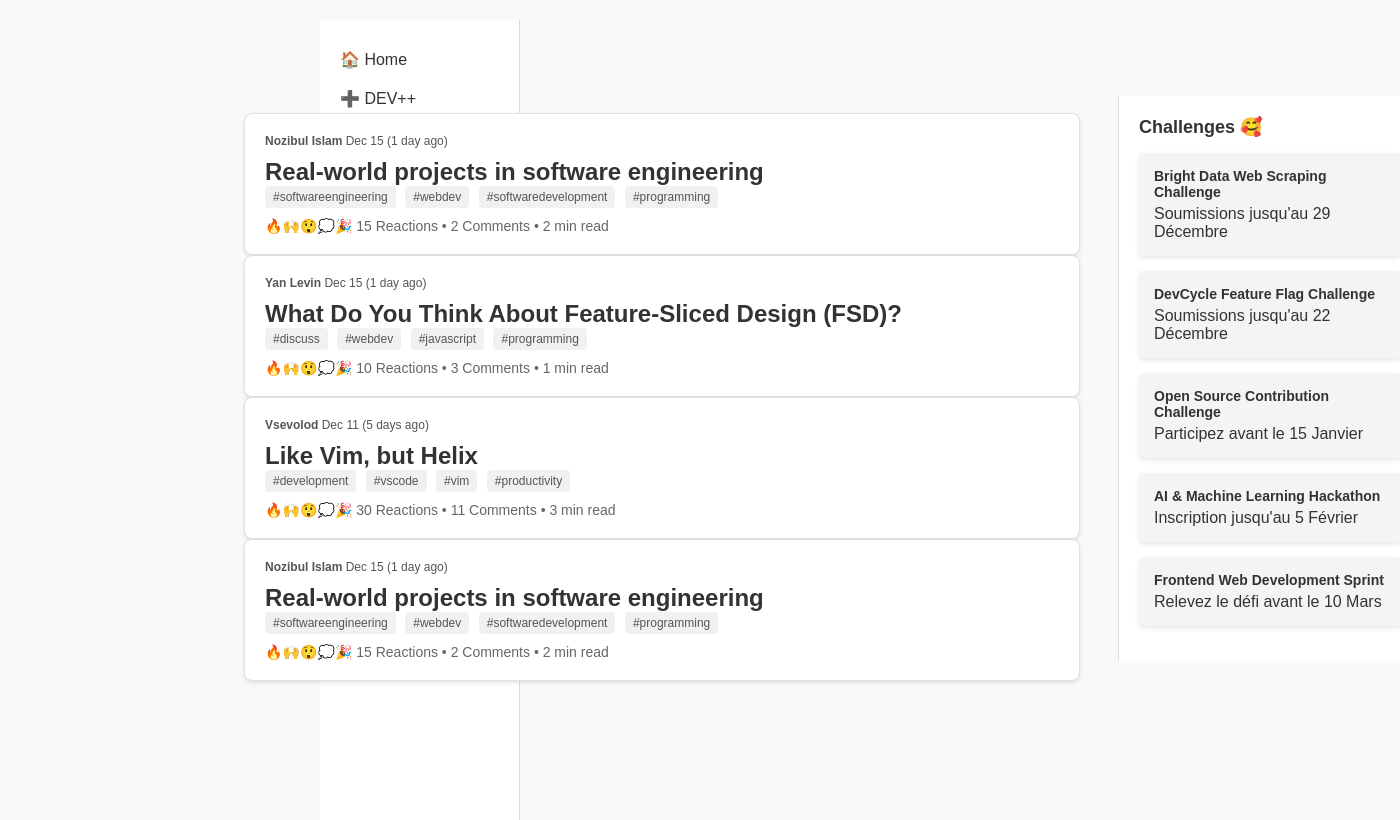
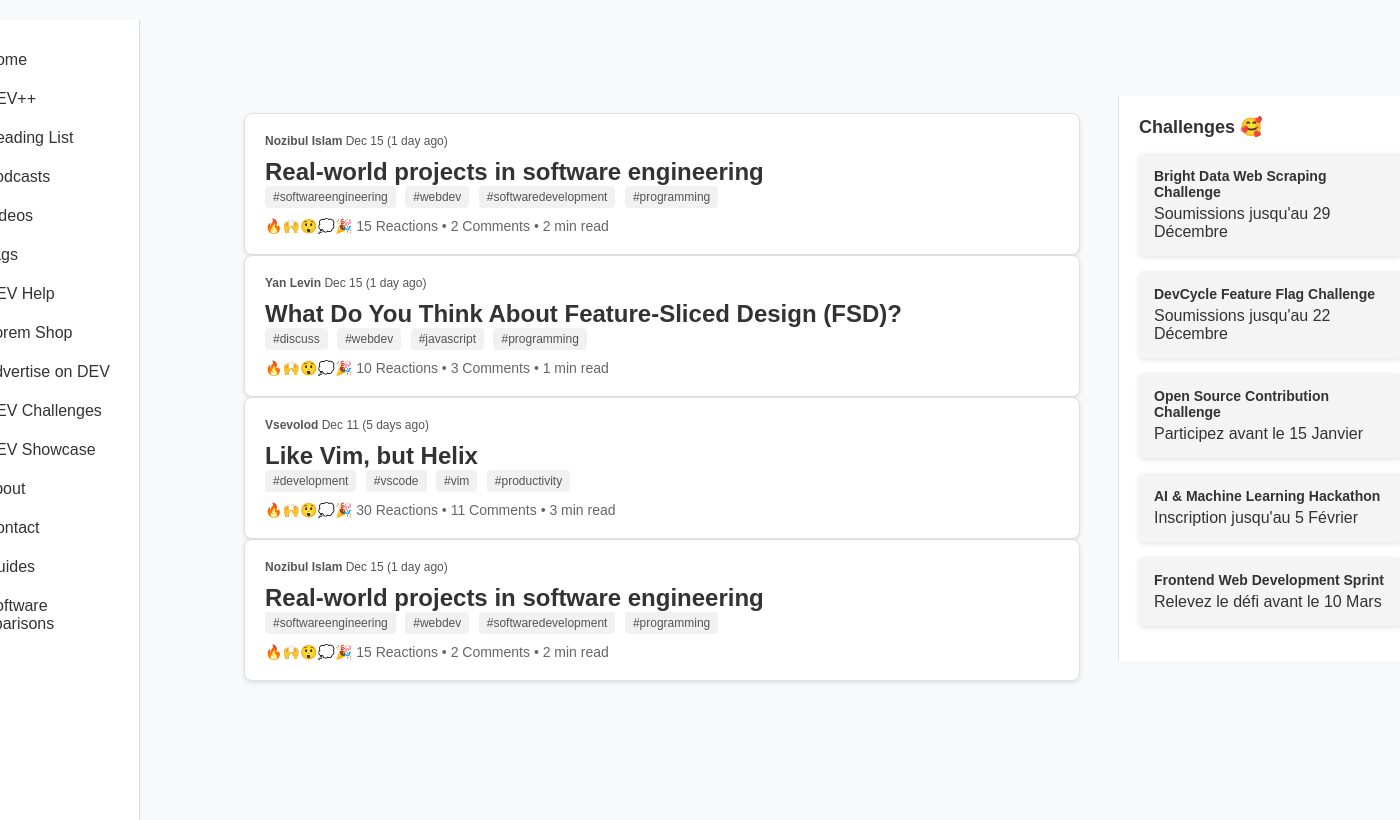
Before and after one commit to zakariyabentaleb/TECH2TECH, a PHP site: page /index.php in a window 1400 px wide. Shown: the part 55-875 px from the top of the page. Run offline with PHP 8.4, Linux system fonts and the light colour scheme.

```diff
--- a/style.css
+++ b/style.css
@@ -22,7 +22,7 @@ header {
 }
 .sidebar {
     width: 200px;
-
+    margin-left: -50%;
     background-color: #fff;
     padding: 20px 0;
     border-right: 1px solid #ddd;
```
Lines whose indentation alone changed are shown as unchanged.
